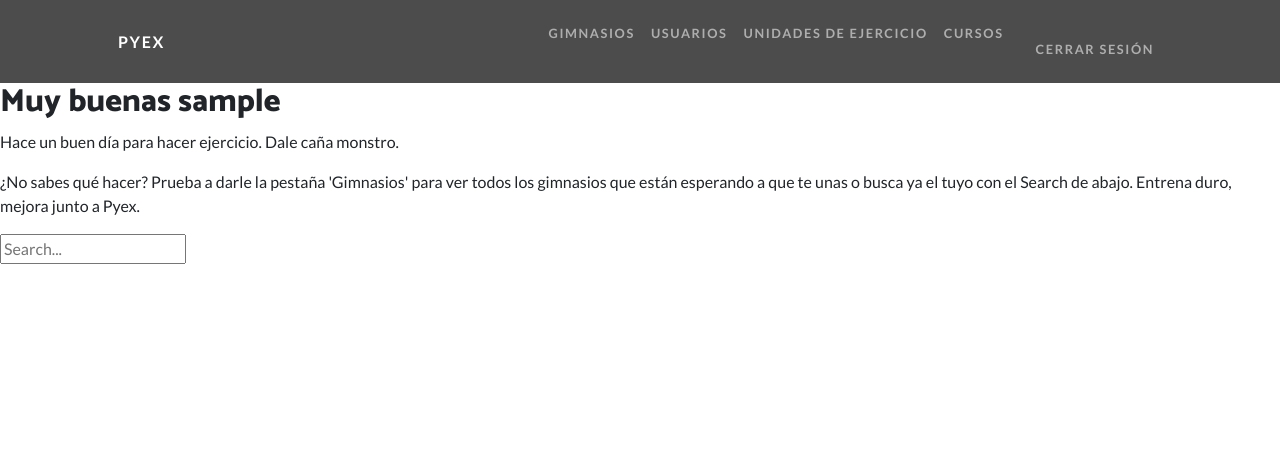
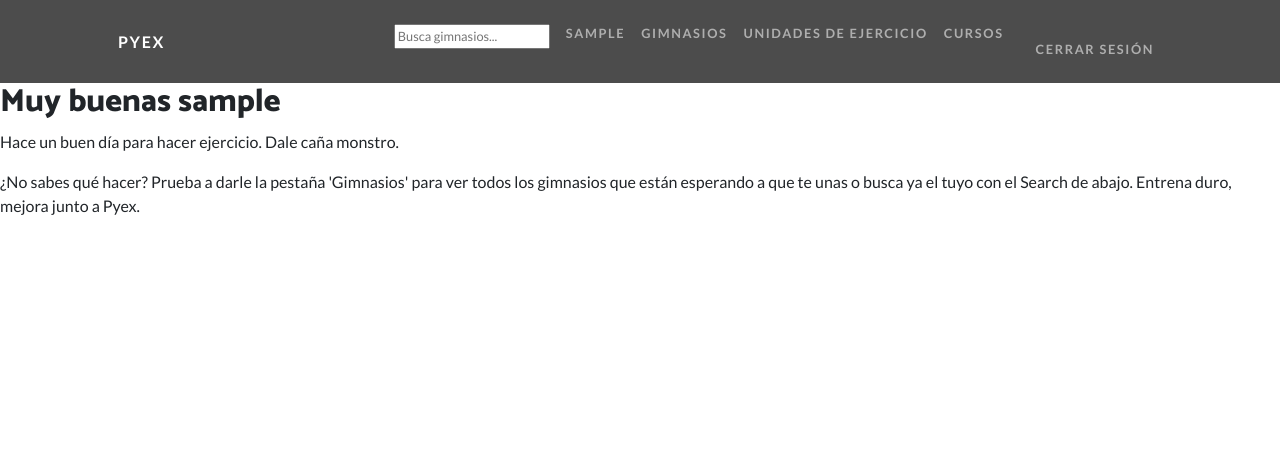
Before and after one commit to joserisa/proyectoIAW, a Django app: page / in a window 1280 px wide. Shown: the top 463 px of the page. Run offline with Django 4.2, Linux system fonts and the light colour scheme; the visitor is signed in with stand-in values (Sample User, id 1); some libraries are stand-ins or nearby versions.

Commit message:
Modificaciones de vistas y barra superior

```diff
--- a/Pyex/Pyex_app/templates/Pyex_app/index.html
+++ b/Pyex/Pyex_app/templates/Pyex_app/index.html
@@ -5,9 +5,9 @@
 <h2>Muy buenas {{ user.username }}</h2>
 <p>Hace un buen día para hacer ejercicio. Dale caña monstro.</p>
 <p>¿No sabes qué hacer? Prueba a darle la pestaña 'Gimnasios' para ver todos los gimnasios que están esperando a que te unas o busca ya el tuyo con el Search de abajo. Entrena duro, mejora junto a Pyex.
-<form action="{% url 'search' %}" method="get">
+<!--<form action="{% url 'search' %}" method="get">
   <input name="q" type="text" placeholder="Search...">
-</form>
+</form>-->
 {% else %}
         <!-- Header-->
         <header class="masthead text-center text-white">
--- a/Pyex/Pyex_app/templates/base.html
+++ b/Pyex/Pyex_app/templates/base.html
@@ -26,8 +26,11 @@
                 <div class="collapse navbar-collapse" id="navbarResponsive">
                     <ul class="navbar-nav ms-auto">
                         {% if user.is_authenticated %}
+			<li class="nav-item"><a class="nav-link" <form action="{% url 'search' %}" method="get">
+  				<input name="q" type="text" placeholder="Busca gimnasios...">
+			</form></a></li>
+			<li class="nav-item"><a class="nav-link" href={% url 'usuarios-detail' user.id %}>{{ user.username }}</a></li>
                         <li class="nav-item"><a class="nav-link" href={% url 'gimnasio' %}>Gimnasios</a></li>
-                        <li class="nav-item"><a class="nav-link" href={% url 'usuario' %}>Usuarios</a></li>
                         <li class="nav-item"><a class="nav-link" href={% url 'unidad' %}>Unidades de ejercicio</a></li>
                         <li class="nav-item"><a class="nav-link" href={% url 'curso' %}>Cursos</li>
                         <li class="nav-item"><a class="nav-link" href={% url 'logout' %}>Cerrar sesión</a></li>
--- a/Pyex/Pyex_app/views.py
+++ b/Pyex/Pyex_app/views.py
@@ -215,12 +215,12 @@ class UnidadDeleteView(UserPassesTestMixin, DeleteView):
 class UserCreateView(CreateView):
     model = User
     form_class = UserForm
-    success_url = reverse_lazy('usuario')
+    success_url = reverse_lazy('usuarios-detail')
 
 class UserUpdateView(UserPassesTestMixin, UpdateView):
     model = User
     fields = ('username','first_name','last_name','email','codUs','sexUs','fechanacUs','telefonoUs','fotoUs','pagoUs','tarjetaUs','apuntados')
-    success_url = reverse_lazy('usuario')
+    success_url = reverse_lazy('usuarios-list')
     template_name = "./Pyex_app/user_update_form.html"
     def test_func(self): #COMPROBAR SI ES EL USUARIO (ERROR 403: FORBIDDEN)
         try:
```
Also changed, not shown: Pyex/Pyex_app/management/commands/generaqr.py (added, +12 -0 lines), Pyex/Pyex_app/migrations/0001_initial.py (deleted), Pyex/Pyex_app/migrations/0002_alter_gimnasio_fotogym_alter_user_fotous_and_more.py (deleted), Pyex/Pyex_app/migrations/__init__.py (deleted), Pyex/Pyex_app/templates/registration/login.html (line endings or trailing spaces), Pyex/db.sqlite3 (deleted), Pyex/media/fotus/loteria.jpg (added).
